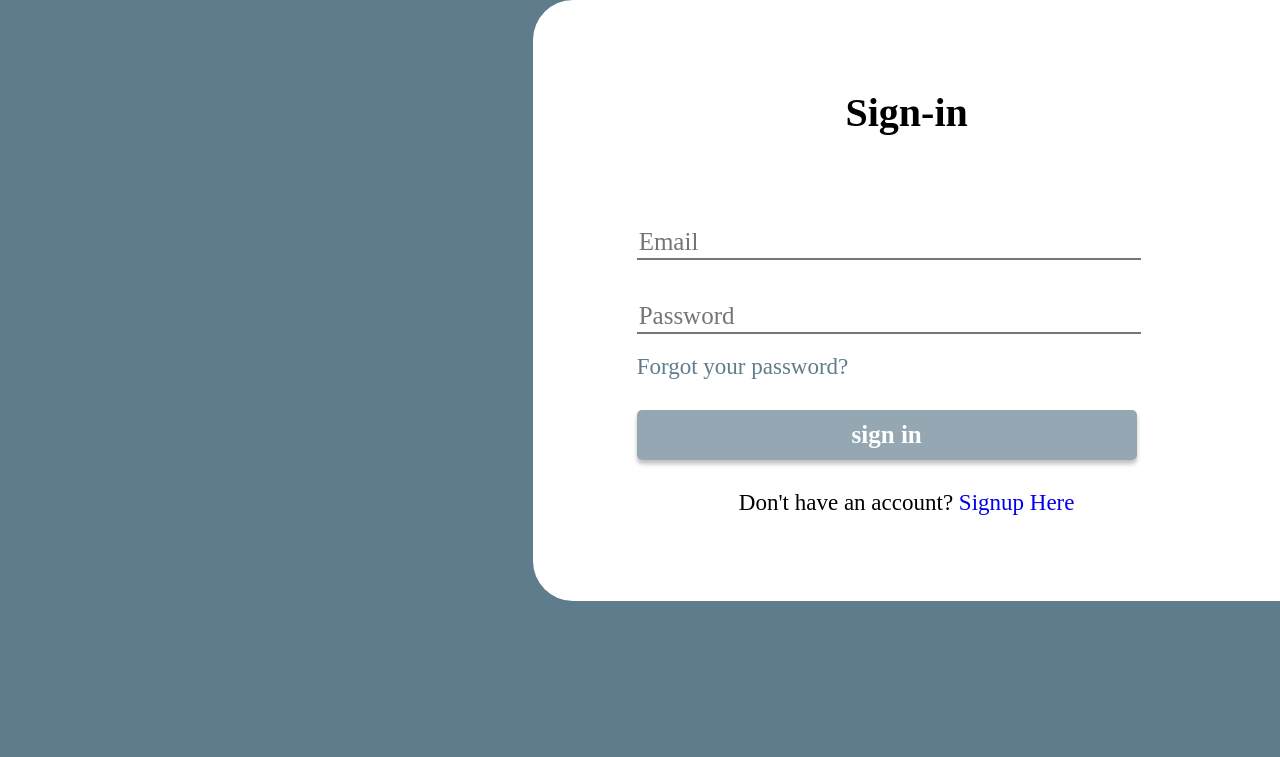
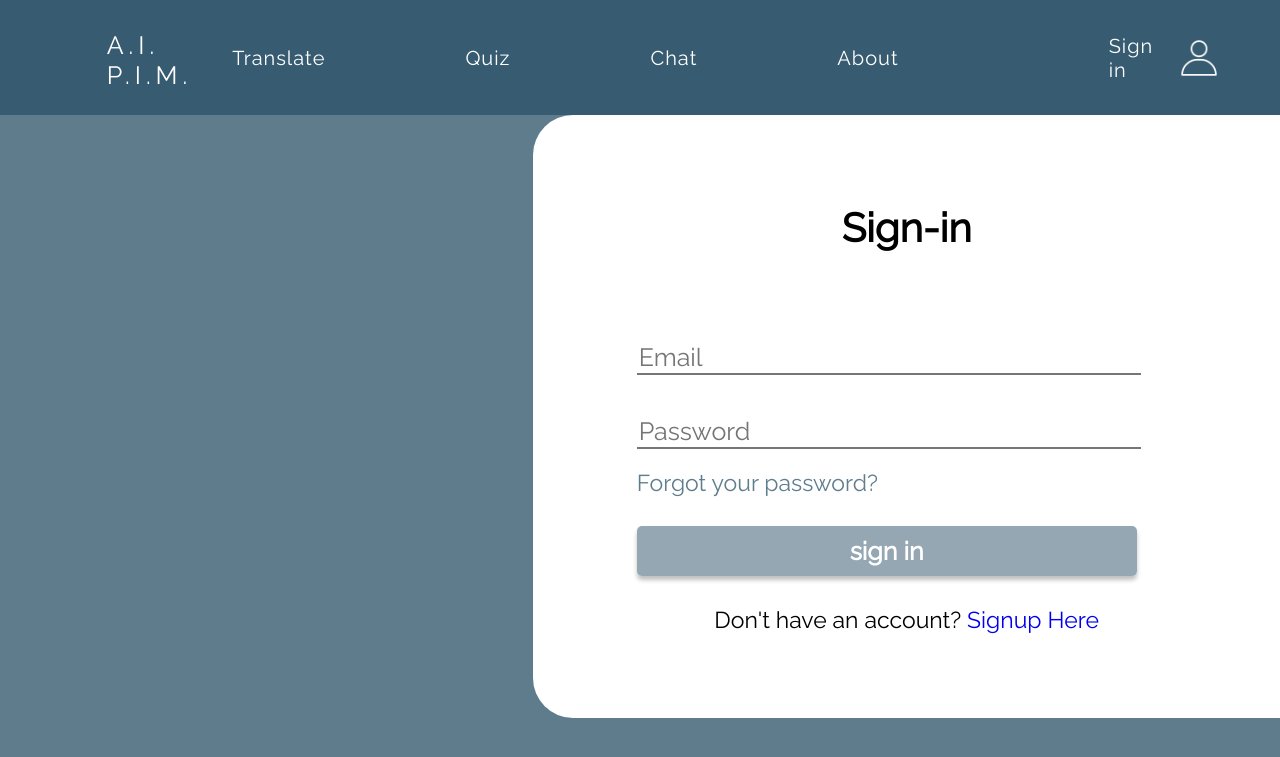
Before and after one commit to beyzaolmez/pimWebsite, a PHP site: page /signIn.php in a window 1280 px wide. Shown: the top 757 px of the page. Run offline with PHP 8.4, Linux system fonts and the light colour scheme.

Commit message:
adjusted header css

```diff
--- a/css/header.css
+++ b/css/header.css
@@ -20,7 +20,6 @@ header {
 	grid-column: 1/13;
 	grid-template-columns: inherit;
 	background-color: rgba(42, 81, 103, 0.75);
-	height: 4Vw;
 }
 
 #headerContainer {
@@ -59,7 +58,7 @@ nav * {
 	height: 60px;
 	margin-left: 16px;
 }
-
+/*
 a {
 	background-image: linear-gradient(
 		to right,
@@ -80,7 +79,7 @@ a:before {
 
 a:hover {
 	background-position: 0;
-}
+} */
 
 .mobilebutton{
 	display: none;
@@ -107,7 +106,7 @@ a:hover {
 	box-shadow: 0px 2px 4px rgba(0, 0, 0, 0.15);
 	position: absolute;
   	right: 0;
-	top: 4Vw;
+	top: 10Vw;
 }
 
 .menu a {
--- a/signIn.php
+++ b/signIn.php
@@ -37,10 +37,15 @@
         <meta charset="UTF-8">
         <title>Sign in</title>
         <link rel="stylesheet" href="css/signIn.css">
+        <link rel="stylesheet" href="css/header.css">
+        <link href='https://unpkg.com/boxicons@2.1.1/css/boxicons.min.css' rel='stylesheet'>
     </head>
 
     <body>
     <div id="container">
+        <?php
+            include_once("header.html");
+        ?>
         <div id="singIn">
             <h1>Sign-in</h1>
             <?php
```
